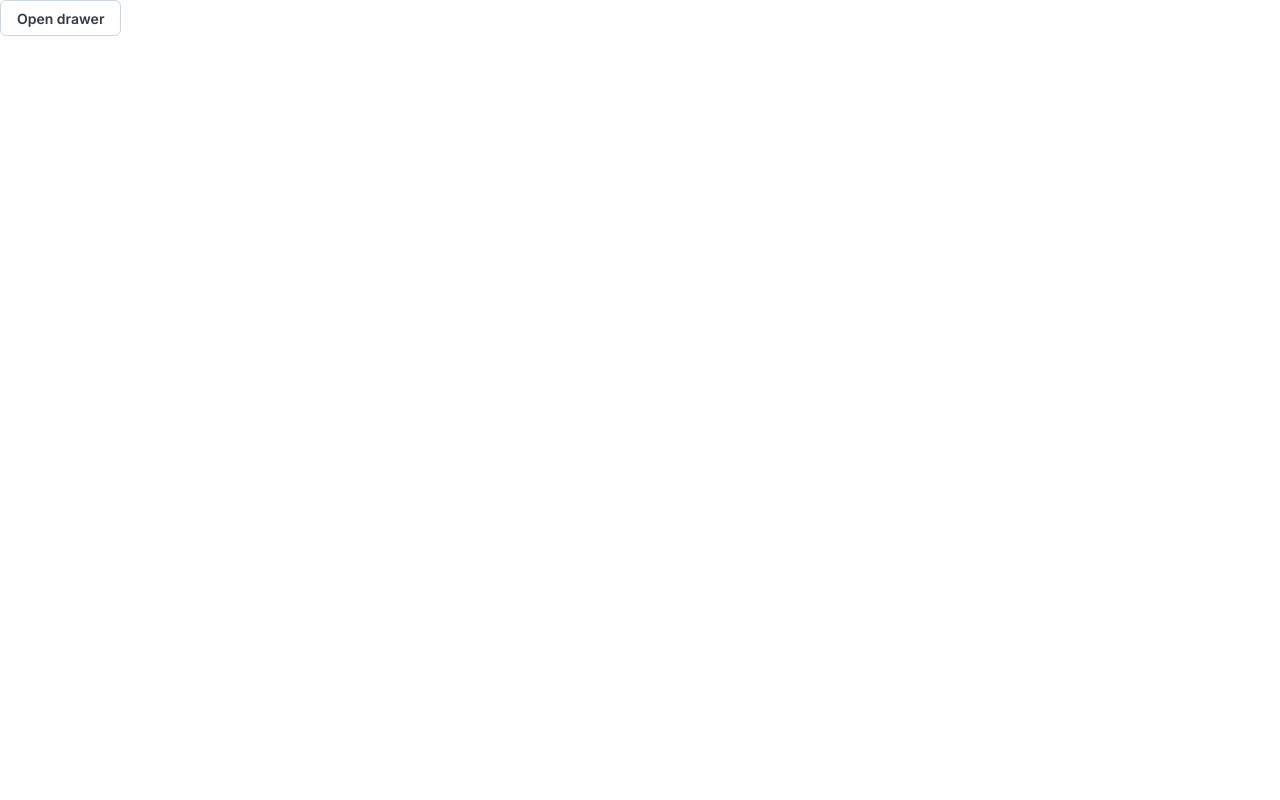
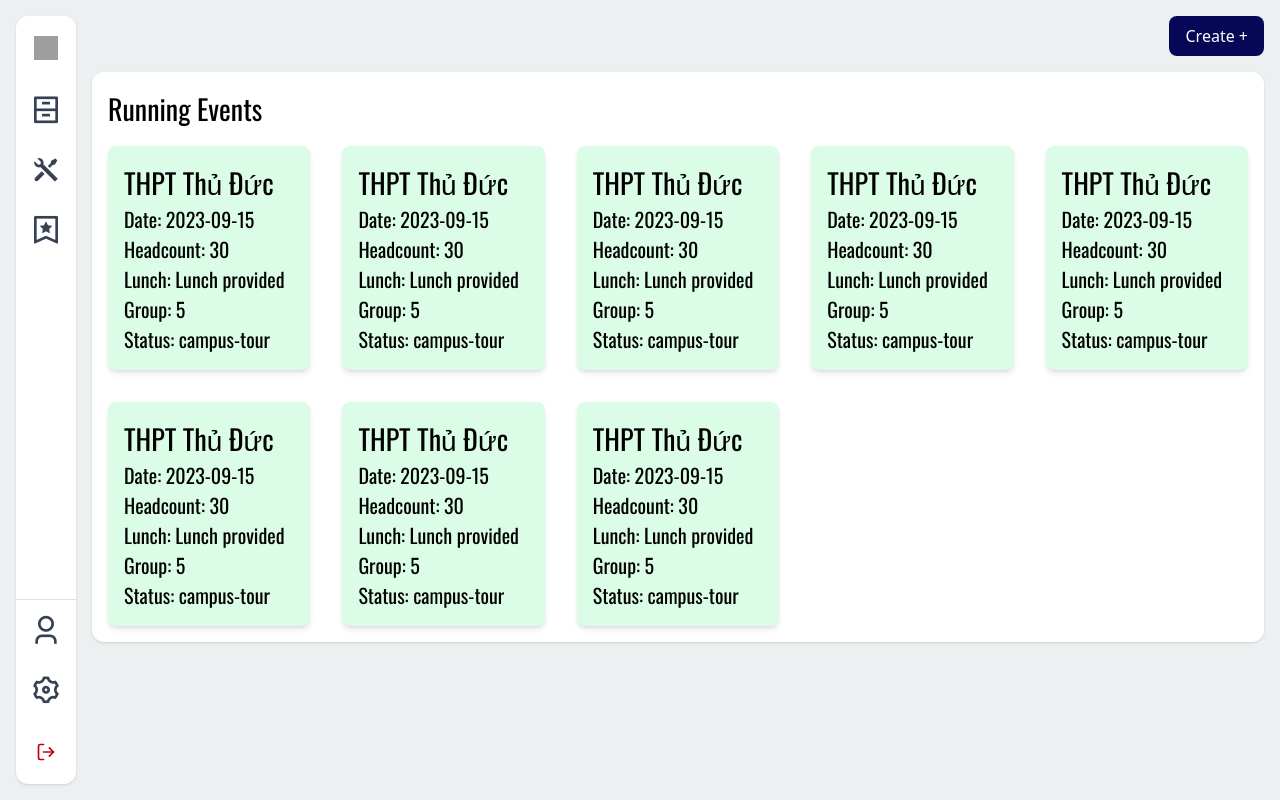
Before and after one commit to Kyle8Bits/sat_website, a React (Vite) app in the folder frontend/: page /dashboard in a window 1280 px wide. Built offline with nearby package versions, Linux system fonts and the light colour scheme; grey boxes are pictures that could not be loaded.

Commit message:
running card event

```diff
--- a/frontend/package.json
+++ b/frontend/package.json
@@ -20,6 +20,7 @@
     "react": "^19.1.0",
     "react-dom": "^19.1.0",
     "react-router-dom": "^7.6.2",
+    "remixicon": "^4.6.0",
     "tailwindcss": "^4.1.8"
   },
   "devDependencies": {
--- a/frontend/src/components/ui/SideNavBar.tsx
+++ b/frontend/src/components/ui/SideNavBar.tsx
@@ -1,8 +1,9 @@
 import React, { useState } from "react";
 import Box from "@mui/joy/Box";
 import Drawer from "@mui/joy/Drawer";
-import Button from "@mui/joy/Button";
+import IconButton from "@mui/joy/IconButton";
 import List from "@mui/joy/List";
+import Menu from "@mui/icons-material/Menu";
 import Divider from "@mui/joy/Divider";
 import ListItem from "@mui/joy/ListItem";
 import ListItemButton from "@mui/joy/ListItemButton";
@@ -11,51 +12,111 @@ type SideNavBarProps = {
   onItemClick?: (item: string) => void;
 };
 
+type SidebarItem = {
+  key: string;
+  label: string;
+  path: string;
+};
+
+const workbarItems: SidebarItem[] = [
+  {
+    key: "works",
+    label: "Works",
+    path: "ri-archive-drawer-line text-[32px]",
+  },
+  {
+    key: "tools",
+    label: "Tools",
+    path: "ri-tools-fill text-[32px]",
+  },
+  {
+    key: "staff",
+    label: "Staff",
+    path: "ri-bookmark-3-line text-[32px]",
+  },
+];
+
+const settingBarItems: SidebarItem[] = [
+  {
+    key: "profile",
+    label: "Profile",
+    path: "ri-user-3-line text-[32px]",
+  },
+  {
+    key: "setting",
+    label: "Setting",
+    path: "ri-settings-3-line text-[32px]", // shortened
+  },
+];
+
 function SideNavBar({ onItemClick }: SideNavBarProps) {
   const [open, setOpen] = React.useState(false);
 
-  const toggleDrawer =
-    (inOpen: boolean) => (event: React.KeyboardEvent | React.MouseEvent) => {
-      if (
-        event.type === "keydown" &&
-        ((event as React.KeyboardEvent).key === "Tab" ||
-          (event as React.KeyboardEvent).key === "Shift")
-      ) {
-        return;
-      }
+  return (
+    <div className="h-full w-fit bg-transparent flex flex-col items-center pl-4 pt-4 pb-4">
+      <aside className="flex flex-col items-center bg-white text-gray-700 shadow h-full rounded-xl">
+        <div className="h-16 flex items-center w-full">
+          <a className="h-6 w-6 mx-auto" href="http://svelte.dev/">
+            <img
+              className="h-6 w-6 mx-auto"
+              src="https://upload.wikimedia.org/wikipedia/commons/thumb/1/1b/Svelte_Logo.svg/512px-Svelte_Logo.svg.png"
+              alt="svelte logo"
+            />
+          </a>
+        </div>
 
-      setOpen(inOpen);
-    };
+        <div className="flex-grow">
+          <ul>
+            {workbarItems.map((item) => (
+              <li onClick={() => onItemClick?.(item.key)}
+                className="h-15 w-15 p-4 flex items-center justify-center hover:bg-gray-100 cursor-pointer transition-all"
+                key={item.key}
+              >
+                <i className={item.path}></i>
+              </li>
+            ))}
+          </ul>
+        </div>
 
-  return (
-    <Box sx={{ display: "flex" }}>
-      <Button variant="outlined" color="neutral" onClick={toggleDrawer(true)}>
-        Open drawer
-      </Button>
-      <Drawer open={open} onClose={toggleDrawer(false)}>
-        <Box
-          role="presentation"
-          onClick={toggleDrawer(false)}
-          onKeyDown={toggleDrawer(false)}
-        >
-          <List>
-            {["Inbox", "Starred", "Send email", "Drafts"].map((text) => (
-              <ListItem key={text} >
-                <ListItemButton onClick={() =>  onItemClick?.(text)}>{text}</ListItemButton>
-              </ListItem>
-            ))}
-          </List>
-          <Divider />
-          <List>
-            {["All mail", "Trash", "Spam"].map((text) => (
-              <ListItem key={text}>
-                <ListItemButton>{text}</ListItemButton>
-              </ListItem>
-            ))}
-          </List>
-        </Box>
-      </Drawer>
-    </Box>
+        <Divider/>
+
+        <ul>
+          {settingBarItems.map((item) => (
+            <li
+              onClick={() => onItemClick?.(item.key)}
+              className="h-15 w-15 p-4 flex items-center justify-center hover:bg-gray-100 cursor-pointer transition-all"
+              key={item.key}
+            >
+              <i className={item.path}></i>
+            </li>
+          ))}
+        </ul>
+
+        <div className="mt-auto h-16 flex items-center w-full">
+          <button
+            className="h-16 w-10 mx-auto flex flex justify-center items-center
+				w-full focus:text-orange-500 hover:bg-red-200 focus:outline-none"
+          >
+            <svg
+              className="h-5 w-5 text-red-700"
+              xmlns="http://www.w3.org/2000/svg"
+              width="24"
+              height="24"
+              viewBox="0 0 24 24"
+              fill="none"
+              stroke="currentColor"
+              stroke-width="2"
+              stroke-linecap="round"
+              stroke-linejoin="round"
+            >
+              <path d="M9 21H5a2 2 0 0 1-2-2V5a2 2 0 0 1 2-2h4"></path>
+              <polyline points="16 17 21 12 16 7"></polyline>
+              <line x1="21" y1="12" x2="9" y2="12"></line>
+            </svg>
+          </button>
+        </div>
+      </aside>
+    </div>
   );
 }
 
--- /dev/null
+++ b/frontend/src/components/ui_dashboard/Tour.tsx
@@ -0,0 +1,24 @@
+type TourProps = {
+  onItemClick?: (item: string) => void;
+  school?: string;
+  date?: string;
+  headcount?: string;
+  lunch?: boolean;
+  group?: string;
+  status?: 'stand-by' | 'sharing' | 'campus-tour' | 'lunch' | 'farewell' | 'dont' | 'idle';
+}
+
+function Tour({ school, date, headcount, lunch, group, status }: TourProps) {
+  return (
+    <div className='flex flex-col h-fit min-w-full items-start justify-center h-fit bg-green-100 p-4 rounded-lg shadow-md hover:shadow-lg transition-shadow duration-300'>
+      <h1>{school}</h1>
+      <h2 className='text-[20px]'>Date: {date}</h2>
+      <h2 className='text-[20px]'>Headcount: {headcount}</h2>
+      <h2 className='text-[20px]'>Lunch: {lunch ? "Lunch provided" : "No Lunch"}</h2>
+      <h2 className='text-[20px]'>Group: {group}</h2>
+      <h2 className='text-[20px]'>Status: {status}</h2>
+    </div>
+  )
+}
+
+export default Tour
--- a/frontend/src/pages/Dashboard/DashboardStaff.tsx
+++ b/frontend/src/pages/Dashboard/DashboardStaff.tsx
@@ -1,28 +1,25 @@
 import React, {useState, useEffect, useRef} from 'react'
 import SideNavBar from '../../components/ui/SideNavBar'
+import { useNavigate } from "react-router-dom";
+import { Outlet } from 'react-router-dom';
 
-const handleItemClick = (item: string) => {
-    console.log("Clicked item:", item);
-    // You can update state, navigate, etc.
+
+function DashboardStaff() {
+  const navigate = useNavigate();
+
+  const handleItemClick = (item: string) => {
+    navigate(`/dashboard/${item}`);
   };
 
-function DashboardStaff() {
-  const firstRender = useRef(true);
-  const [window, setWindow] = useState('/dashboard/events')
-
-  useEffect(() => {
-    firstRender.current = false;
-    if (firstRender.current) {
-      // This is the first render, set the initial window
-      setWindow('/dashboard/events');
-    }
-  }, [window]);
 
   return (
-    <div>
+     <div className="flex h-screen w-screen bg-[#ecf0f1]">
+      {/* Sidebar */}
       <SideNavBar onItemClick={handleItemClick} />
-      <div className="dashboard-content">
-        {/* Add your dashboard content here */}
+
+      {/* Main content area */}
+      <div className="flex-1 overflow-auto p-4">
+        <Outlet />
       </div>
     </div>
   )
--- /dev/null
+++ b/frontend/src/pages/Islands/Events.tsx
@@ -0,0 +1,17 @@
+import React from 'react'
+import Button from '../../components/ui/Button'
+
+function Events() {
+  return (
+    <div className="flex items-center justify-center h-screen bg-gray-100">
+        <Button
+        label='Create +'
+        type='button'
+        onClick={() => alert('Button Clicked!')}
+        variant='primary'
+        />
+    </div>
+  )
+}
+
+export default Events
--- /dev/null
+++ b/frontend/src/pages/Islands/Profile.tsx
@@ -0,0 +1,11 @@
+import React from 'react'
+
+function Profile() {
+  return (
+    <div className="flex items-center justify-center h-screen bg-gray-100">
+      PROFILE
+    </div>
+  )
+}
+
+export default Profile
--- /dev/null
+++ b/frontend/src/pages/Islands/Setting.tsx
@@ -0,0 +1,11 @@
+import React from 'react'
+
+function Setting() {
+  return (
+    <div className="flex items-center justify-center h-screen bg-gray-100">
+      SETTING
+    </div>
+  )
+}
+
+export default Setting
--- /dev/null
+++ b/frontend/src/pages/Islands/Staff.tsx
@@ -0,0 +1,11 @@
+import React from 'react'
+
+function Staff() {
+  return (
+    <div className="flex items-center justify-center h-screen bg-gray-100">
+      STAFF
+    </div>
+  )
+}
+
+export default Staff
--- /dev/null
+++ b/frontend/src/pages/Islands/Tools.tsx
@@ -0,0 +1,11 @@
+import React from 'react'
+
+function Tools() {
+  return (
+    <div className="flex items-center justify-center h-screen bg-gray-100">
+      TOOLS
+    </div>
+  )
+}
+
+export default Tools
--- /dev/null
+++ b/frontend/src/pages/Islands/Works.tsx
@@ -0,0 +1,90 @@
+import React from "react";
+import Button from "../../components/ui/Button";
+import Tour from "../../components/ui_dashboard/Tour";
+
+function Works() {
+  return (
+    <div className="flex flex-col w-full gap-4">
+      <div className="flex w-full items-center justify-end bg-transparent">
+        <Button
+          label="Create +"
+          type="button"
+          onClick={() => alert("Button Clicked!")}
+          variant="primary"
+        />
+      </div>
+
+      <div className="w-full bg-white shadow rounded-xl text-[28px] font-oswald bold p-4 flex flex-col items-start justify-center gap-4">
+        Running Events
+        <div className="w-full grid grid-cols-1 sm:grid-cols-2 lg:grid-cols-5 gap-8 place-items-center">
+          <Tour
+            school="THPT Thủ Đức"
+            date="2023-09-15"
+            headcount="30"
+            lunch={true}
+            group="5"
+            status="campus-tour"
+          />
+          <Tour
+            school="THPT Thủ Đức"
+            date="2023-09-15"
+            headcount="30"
+            lunch={true}
+            group="5"
+            status="campus-tour"
+          />{" "}
+          <Tour
+            school="THPT Thủ Đức"
+            date="2023-09-15"
+            headcount="30"
+            lunch={true}
+            group="5"
+            status="campus-tour"
+          />{" "}
+          <Tour
+            school="THPT Thủ Đức"
+            date="2023-09-15"
+            headcount="30"
+            lunch={true}
+            group="5"
+            status="campus-tour"
+          />
+          <Tour
+            school="THPT Thủ Đức"
+            date="2023-09-15"
+            headcount="30"
+            lunch={true}
+            group="5"
+            status="campus-tour"
+          />
+          <Tour
+            school="THPT Thủ Đức"
+            date="2023-09-15"
+            headcount="30"
+            lunch={true}
+            group="5"
+            status="campus-tour"
+          />
+          <Tour
+            school="THPT Thủ Đức"
+            date="2023-09-15"
+            headcount="30"
+            lunch={true}
+            group="5"
+            status="campus-tour"
+          />
+          <Tour
+            school="THPT Thủ Đức"
+            date="2023-09-15"
+            headcount="30"
+            lunch={true}
+            group="5"
+            status="campus-tour"
+          />
+        </div>
+      </div>
+    </div>
+  );
+}
+
+export default Works;
--- a/frontend/src/pages/Login/Login.tsx
+++ b/frontend/src/pages/Login/Login.tsx
@@ -84,7 +84,7 @@ function Login() {
     if (auth) {
       // Delay optional: simulate animation or transition
       const timeout = setTimeout(() => {
-        navigate("/dashboard"); // or your target route
+        navigate("/dashboard/works"); // or your target route
       }, 500); // Optional delay in ms
 
       return () => clearTimeout(timeout); // Cleanup
```
Also changed, not shown: frontend/src/main.tsx (+32 -0 lines), 1 other file (tests, documents, lock files or other folders).
